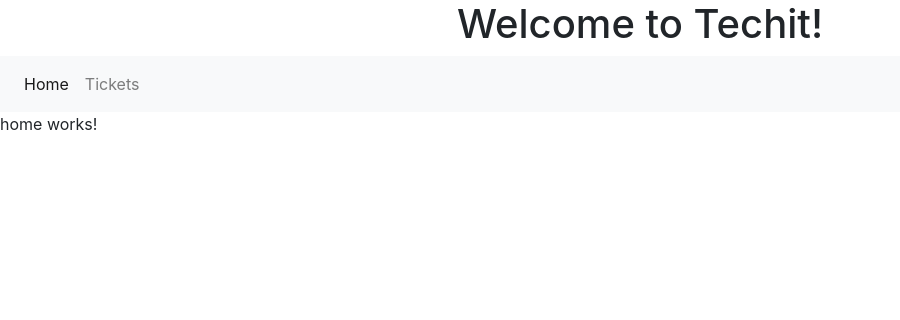
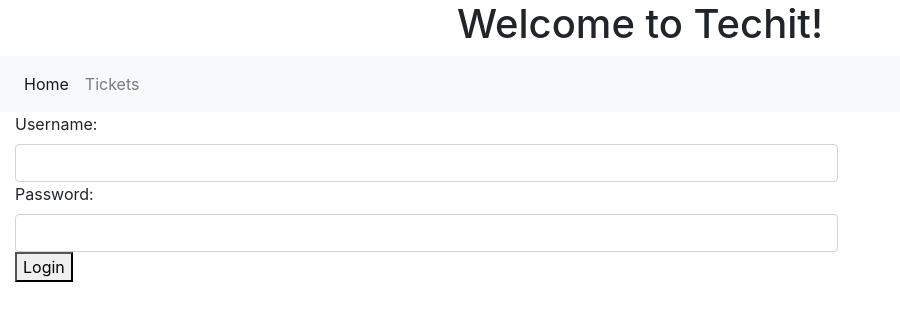
Before and after one commit to ammarbarafwala/techit-client-angular, an Angular app: page /#/home in a window 1280 px wide. Shown: the top 320 px of the page, without its empty margins (0-900 px from the left). Built offline with nearby package versions, Linux system fonts and the light colour scheme.

Commit message:
Some changes

```diff
--- a/src/app/app-routing.module.ts
+++ b/src/app/app-routing.module.ts
@@ -21,6 +21,12 @@ const routes: Routes = [
 
 @NgModule({
 	imports: [RouterModule.forRoot(routes)],
-  exports: [RouterModule]
+	exports: [RouterModule],
+	providers: [
+		{
+			provide: 'APP_URL',
+			useValue: 'http://localhost:4200'
+		}
+	]
 })
 export class AppRoutingModule { }
--- a/src/app/app.component.html
+++ b/src/app/app.component.html
@@ -13,7 +13,7 @@
     </ul>
 
     <div class="ml-auto float-right" *ngIf="currentUser">
-        <span>{{ currentUser.firstName }} {{ currentUser.lastName }} </span>
+        <span>{{ username }}</span>
         <a href="#" (click)="logout()">Log out</a>
     </div>
 
--- a/src/app/app.component.ts
+++ b/src/app/app.component.ts
@@ -10,13 +10,12 @@ import { Router } from '@angular/router';
 export class AppComponent {
 	title = 'Techit';
 	paths : any[]
-  currentUser: User;
+	currentUser: String;
 
 	constructor(private router: Router) {
 		this.paths = [
 		{title: 'Home', url: 'home'},
-{title: 'Tickets', url: 'tikets'}
-];
+		{title: 'Tickets', url: 'tikets'}];
 	}
 
 	logout():void {
--- a/src/app/home/home.component.html
+++ b/src/app/home/home.component.html
@@ -1,3 +1 @@
-<p>
-  home works!
-</p>
+<app-login></app-login>
--- a/src/app/login/login.component.html
+++ b/src/app/login/login.component.html
@@ -1,11 +1,9 @@
 <div class="col-lg-8">
-<form (ngSubmit)="login()">
     <div class="form-group">
   <label for="username">Username:</label>
   <input type="text" class="form-control" [(ngModel)]="username" required name="username" id="username"/>
   <label for="password">Password:</label>
   <input type="password" name="password" [(ngModel)]="password" id="password" class="form-control" required/>
-  <input type="submit" value="Login"/>
+  <button (click)="login()">Login</button>
   </div>
-</form>
 </div>
--- a/src/app/login/login.component.ts
+++ b/src/app/login/login.component.ts
@@ -24,12 +24,13 @@ export class LoginComponent implements OnInit {
 	}
 
 	login() : void {
+		console.log('hi')
 		this.loginService.login(this.username, this.password).subscribe((res:any)=>{
+			console.log(res)
 			localStorage.setItem("token", res.token)
 			this.router.navigateByUrl('home');
 		},
 			(err:any)=>console.log(err)
-    )
-  }
+	)}
 
 }
--- a/src/app/services/login/login.service.ts
+++ b/src/app/services/login/login.service.ts
@@ -7,12 +7,7 @@ export class LoginService {
 
   constructor(private http: HttpClient) { }
 
-
   login(username, password):Observable<Response>{
-    return this.http.post<Response>("/api/login", {username: username, password : password})
+    return this.http.post<Response>("/api/login", { username, password })
   }
-
-
-
-
 }
```
Also changed, not shown: src/app/guards/check-login.guard.ts (added, +12 -0 lines), 1 other file (tests, documents, lock files or other folders). Lines whose indentation alone changed are shown as unchanged.
